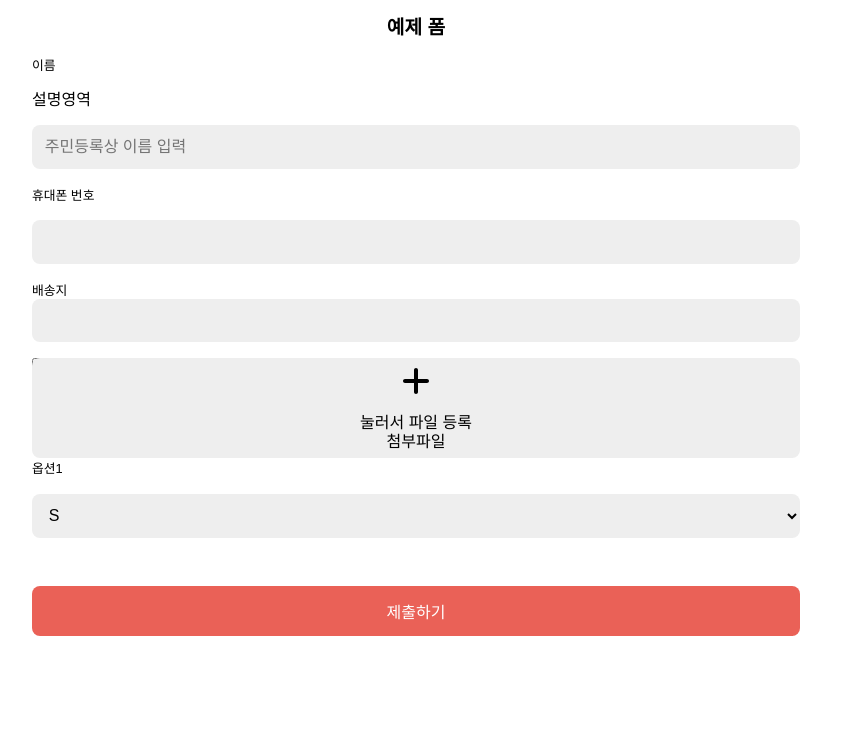
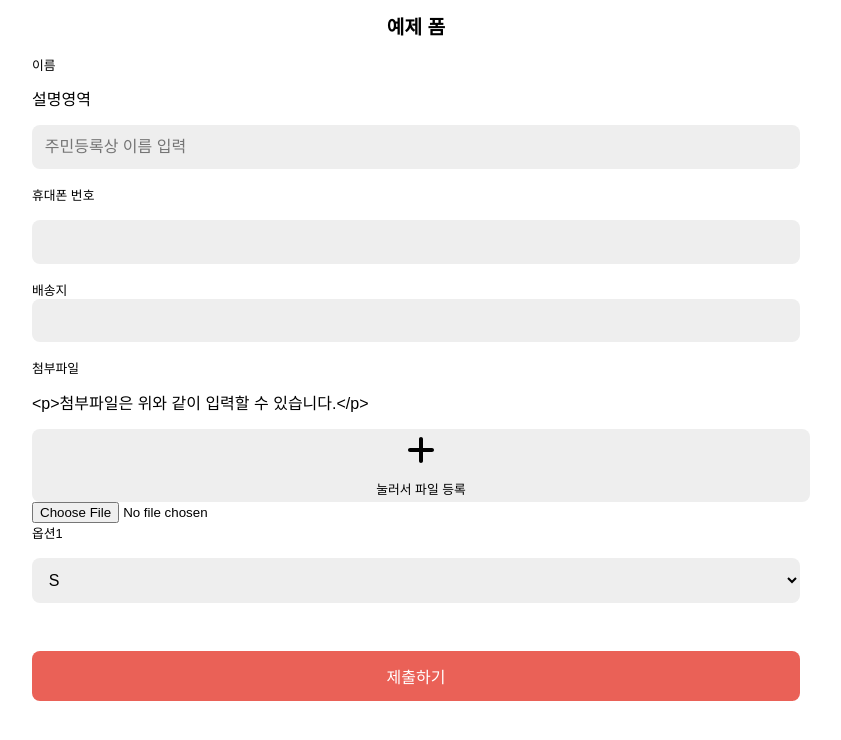
Before and after one commit to wanted-Team4/wanted-codestates-project-4-7, a React (Create React App) app: page /createdform/1 in a window 1280 px wide. Shown: the top 740 px of the page, without its empty margins (224-1065 px from the left). Built offline with nearby package versions, Linux system fonts and the light colour scheme.

Commit message:
💄 style : file필드 스타일 수정

```diff
--- a/src/Page/CreatedForm.js
+++ b/src/Page/CreatedForm.js
@@ -7,47 +7,48 @@
 // 6. 제출버튼 누르면 디스패치가 데이터 등록
 // 7. 예제폼 클릭시 에러해결
 
-import React, { useState } from "react";
-import styled from "styled-components";
-import { useSelector, useDispatch } from "react-redux";
-import { useLocation } from "react-router-dom";
-import { submitForm } from "../actions/index";
-import axios from "axios";
+import React, { useState } from 'react';
+import styled from 'styled-components';
+import { useSelector, useDispatch } from 'react-redux';
+import { useLocation } from 'react-router-dom';
+import { submitForm } from '../actions/index';
+import axios from 'axios';
 
-import Postcode from "../components/Postcode";
-import Text from "../components/CreatedForm/Text";
-import Phone from "../components/CreatedForm/Phone";
-import Address from "../components/CreatedForm/Address";
-import File from "../components/CreatedForm/File";
-import Select from "../components/CreatedForm/Select";
+import Postcode from '../components/Postcode';
+import Text from '../components/CreatedForm/Text';
+import Phone from '../components/CreatedForm/Phone';
+import Address from '../components/CreatedForm/Address';
+import File from '../components/CreatedForm/File';
+import Select from '../components/CreatedForm/Select';
 
 const CreatedForm = () => {
   const dispatch = useDispatch();
 
   //* 현재폼의 전체 데이터 가져오는 로직
   const location = useLocation();
-  const path = location.pathname.split("/");
+  const path = location.pathname.split('/');
   const currentFormId = path[path.length - 1];
   const { forms } = useSelector((state) => state.surveyReducer);
   const [currentForms] = forms.filter((el) => el.formId == currentFormId);
   const { formList, submitData, title } = currentForms;
 
   //* 현재폼의 필드별 데이터 가져오는 로직
-  const [text] = formList.filter((el) => el.id === "name");
-  const [phone] = formList.filter((el) => el.id === "phone");
-  const [address] = formList.filter((el) => el.id === "address");
-  const [select] = formList.filter((el) => el.id === "input_0");
-  const [img] = formList.filter((el) => el.id === "input_1");
+  const [text] = formList.filter((el) => el.id === 'name');
+  const [phone] = formList.filter((el) => el.id === 'phone');
+  const [address] = formList.filter((el) => el.id === 'address');
+  const [select] = formList.filter((el) => el.id === 'input_0');
+  const [img] = formList.filter((el) => el.id === 'input_1');
+  const [agreement] = formList.filter((el) => el.id === 'agreement_0');
 
   //* 주소 클릭시 postCode열림 상태관리
   //TODO! post가 모달형태로 열린다고 생각하고 일단 상태만 추가
   const [postOpen, setPostOpen] = useState(false);
   const [data, setData] = useState({
-    name: "",
-    phone: "",
-    address: "",
-    input_0: "",
-    input_1: "",
+    name: '',
+    phone: '',
+    address: '',
+    input_0: '',
+    input_1: '',
     agreement_0: 0,
   });
 
@@ -59,17 +60,17 @@ const CreatedForm = () => {
   //* 파일 저장 및 업로드 로직
   //TODO! 혹시 분리가능하면, 컴포넌트 > CreatedForm > File로 분리
   const [file, setFile] = useState();
-  const [fileName, setFileName] = useState("");
+  const [fileName, setFileName] = useState('');
   const saveFile = (e) => {
     setFile(e.target.files[0]);
     setFileName(e.target.files[0].name);
   };
   const uploadFile = async (e) => {
     const formData = new FormData();
-    formData.append("file", file);
-    formData.append("fileName", fileName);
+    formData.append('file', file);
+    formData.append('fileName', fileName);
     try {
-      const res = await axios.post("http://localhost:3000/upload", formData);
+      const res = await axios.post('http://localhost:3000/upload', formData);
       console.log(res);
     } catch (ex) {
       console.log(ex);
@@ -85,7 +86,7 @@ const CreatedForm = () => {
       //uploadFile(e);
       dispatch(submitForm(currentFormId, data));
     } catch {
-      alert("제출실패");
+      alert('제출실패');
     }
   };
 
@@ -143,7 +144,7 @@ const CreatedForm = () => {
           </label>
           <input type="file" id="file" onChange={saveFile} />
         </File> */}
-        {img ? (
+        {select ? (
           <Select
             label={select.label}
             required={select.required}
--- a/src/components/CreatedForm/File.js
+++ b/src/components/CreatedForm/File.js
@@ -1,8 +1,15 @@
-import React, { useState } from "react";
-import styled from "styled-components";
+import React, { useState } from 'react';
+import styled from 'styled-components';
 // import axios from 'axios';
 
-const File = ({ label, placeholder, required, type, onChange }) => {
+const File = ({
+  label,
+  placeholder,
+  required,
+  type,
+  onChange,
+  description,
+}) => {
   // const [file, setFile] = useState();
   // const [fileName, setFileName] = useState('');
 
@@ -26,10 +33,12 @@ const File = ({ label, placeholder, required, type, onChange }) => {
 
   return (
     <InputBox>
-      <label for="file">
+      <span for="file">{label}</span>
+      <p>{description}</p>
+
+      <label for="file" class="boxlabel">
         <i className="fa-solid fa-plus"></i>
         <span>눌러서 파일 등록</span>
-        <span>{label}</span>
       </label>
       <input type="file" id="file" onChange={onChange} />
     </InputBox>
@@ -39,10 +48,12 @@ const File = ({ label, placeholder, required, type, onChange }) => {
 export default File;
 
 const InputBox = styled.div`
-  position: relative;
-  height: 100px;
-  label {
-    position: absolute;
+  span {
+    font-size: 12.8px;
+    font-weight: 500;
+  }
+  .boxlabel {
+    padding: 5px;
     z-index: 1;
     width: 100%;
     height: 100%;
```
